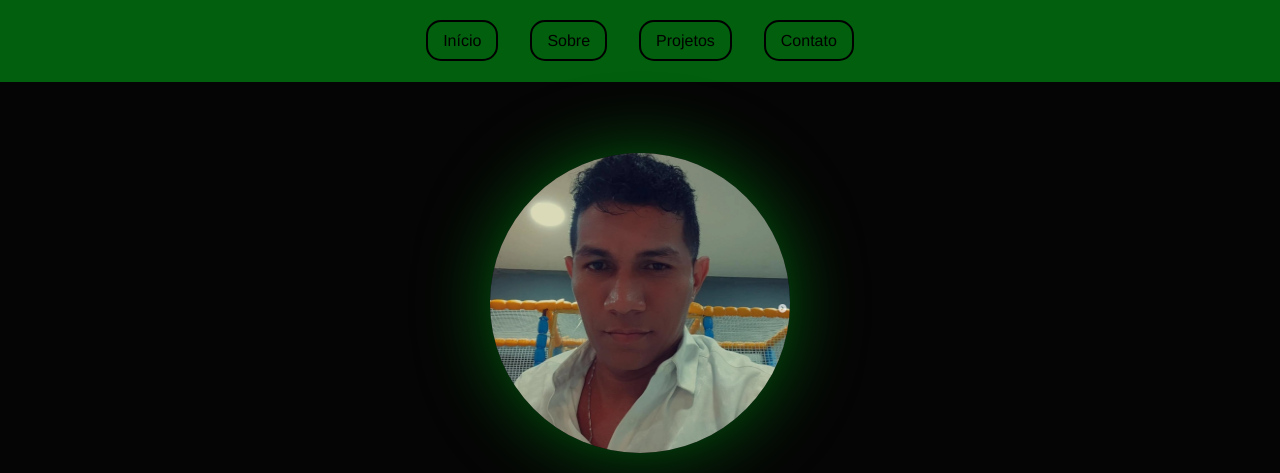
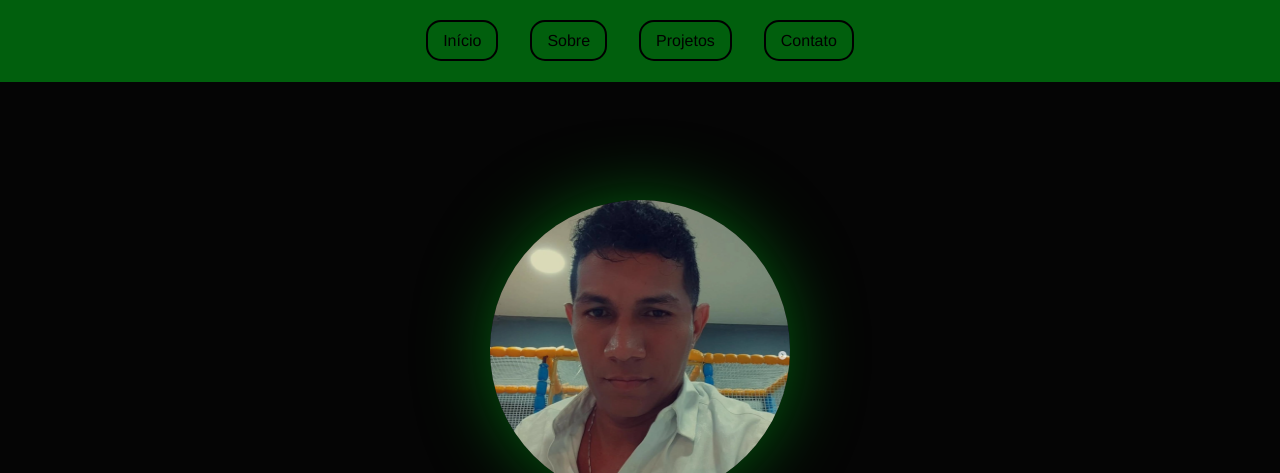
Before and after one commit to giezidev/portifolio, a plain HTML site: page index.html in a window 1280 px wide. Shown: the top 473 px of the page. Drawn offline with Linux system fonts and the light colour scheme.

Commit message:
Update style.css

```diff
--- a/style.css
+++ b/style.css
@@ -69,12 +69,12 @@ li > a:hover {
 }
 
 .start {
-    min-height: 100vh;
+    justify-content: center;
     display: flex;
-    justify-content: center;
     align-items: center;
     flex-direction: column;
     gap: 25px;
+    padding-top: 200px;
 }
 
 strong {
```
